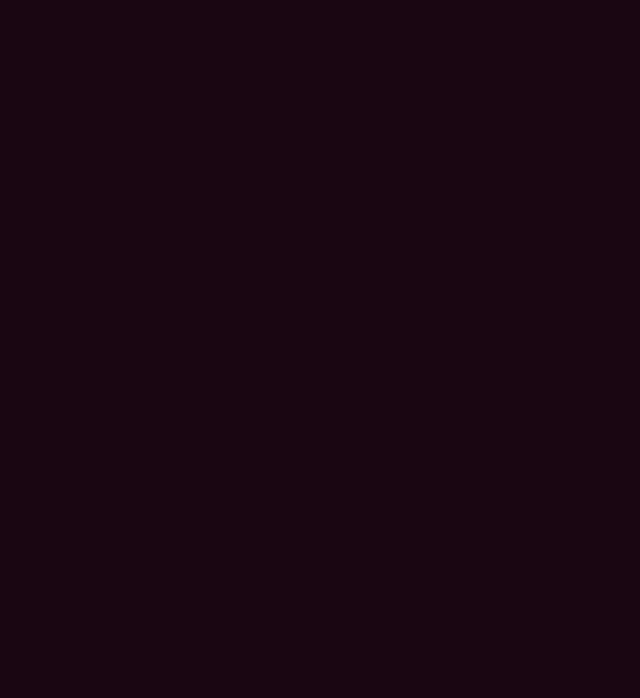
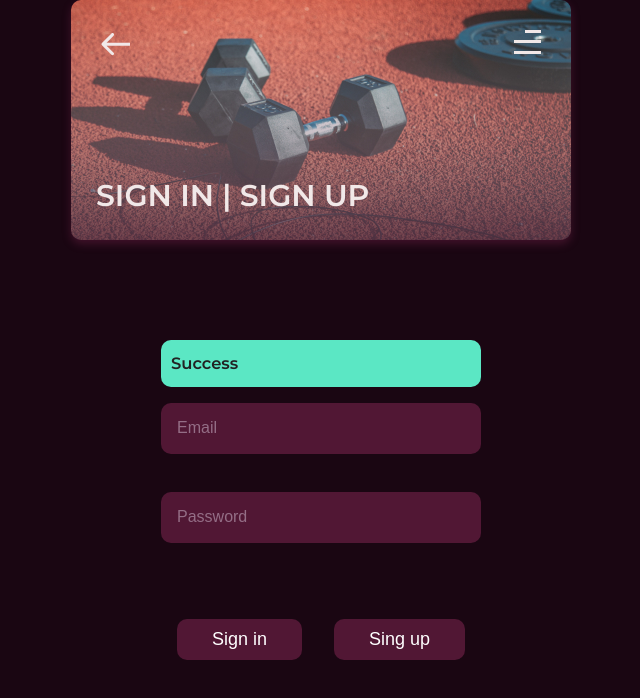
Before and after one commit to AidarIonov/workout-app, a React (Create React App) app in the folder front/: page /auth in a window 1280 px wide. Before the commit this address had no page. Shown: the top 698 px of the page, without its empty margins (319-959 px from the left). Built offline with nearby package versions, Linux system fonts and the light colour scheme.

Commit message:
feat(auth ui, alert ui)

```diff
--- a/front/package.json
+++ b/front/package.json
@@ -6,9 +6,11 @@
     "@testing-library/jest-dom": "^5.16.4",
     "@testing-library/react": "^13.1.1",
     "@testing-library/user-event": "^13.5.0",
+    "axios": "^0.27.2",
     "classnames": "^2.3.1",
     "react": "^18.1.0",
     "react-dom": "^18.1.0",
+    "react-query": "^3.38.1",
     "react-router-dom": "^6.3.0",
     "react-scripts": "5.0.1",
     "react-select": "^5.3.1",
--- a/front/src/App.js
+++ b/front/src/App.js
@@ -1,11 +1,13 @@
 import Home from './components/pages/home/Home';
 import { Route, Routes } from 'react-router-dom';
 import NewWorkout from './components/pages/newWorkout/NewWorkout';
+import Auth from './components/pages/authorization/Auth';
 const App = () => {
   return (
     <Routes>
       <Route path='/' element={<Home/>}/>
       <Route path='/new-workout' element={<NewWorkout/>}/>
+      <Route path='/auth' element={<Auth/>}/>
     </Routes>
   );
 };
--- a/front/src/components/common/header/Header.jsx
+++ b/front/src/components/common/header/Header.jsx
@@ -17,7 +17,7 @@ const Header = props => {
           <img src={arrowImage} alt="Auth" />
         </button>
       ) : (
-        <button className={styles.btn} type="button">
+        <button onClick={() => navigate('/auth')} className={styles.btn} type="button">
           <img src={userImage} alt="Auth" />
         </button>
       )}
--- /dev/null
+++ b/front/src/components/pages/authorization/Auth.jsx
@@ -0,0 +1,65 @@
+import { useState } from 'react';
+import Layout from '../../common/Layout';
+
+import bg from '../../../images/new-exercise.jpg'
+import Field from '../../ui/field/Field';
+import Button from '../../ui/button/Button';
+
+import styles from './auth.module.scss';
+import Alert from '../../ui/alert/Alert';
+
+const Auth = () => {
+  const [field, setField] = useState({
+    email: '',
+    password: ''
+  });
+  const [type, setType] = useState('auth');
+
+  const handleChange = e => {
+    setField(prev => ({...prev, [e.target.name]: e.target.value}))
+  }
+
+  const handleAuth = e => {
+    e.preventDefault()
+    if(type === 'auth') {
+      console.log('auth');
+    }else {
+      console.log('sign-in');
+    }
+    setField({email: '', password: ''})
+  }
+
+  return (
+    <Layout
+            background={bg}
+            title={'Sign in | Sign up'}>
+      <form onSubmit={handleAuth} className={styles.form}>
+              {true && <Alert>Success</Alert>}
+        <Field
+              type='email'
+              name={'email'}
+              placeholder='Email'
+              value={field.email}
+              onChange={handleChange}
+              required/>
+        <Field
+              type='password'
+              name={'password'}
+              placeholder='Password'
+              value={field.password}
+              onChange={handleChange}
+              required/>
+          <div className={styles.btns}>
+          <Button onClick={() => setType('sign-in')} className={styles.btn}>
+            Sign in
+          </Button>
+          <Button onClick={() => setType('auth')} className={styles.btn}>
+            Sing up
+          </Button>
+          </div>
+      </form>
+    </Layout>
+  );
+};
+
+export default Auth;
--- /dev/null
+++ b/front/src/components/pages/authorization/auth.module.scss
@@ -0,0 +1,32 @@
+@use '../../../scss/' as *;
+
+.form {
+  max-width: 320px;
+  width: 100%;
+  display: flex;
+  flex-direction: column;
+  margin: 100px auto;
+  input {
+    margin-bottom: 38px;
+  }
+}
+
+.btns {
+  display: flex;
+}
+
+.btn {
+  background-color: $purple;
+  display: block;
+  margin: 0 auto;
+  margin-top: 38px;
+}
+
+.exercise_link {
+  display: block;
+  margin-bottom: 10px;
+  text-align: right;
+  font-size: 15px;
+  line-height: 18px;
+  color: #be2e76;
+}
--- /dev/null
+++ b/front/src/components/ui/alert/Alert.jsx
@@ -0,0 +1,16 @@
+import cn from 'classnames';
+
+import styles from "./alert.module.scss";
+const Alert = ({type = 'success', children, ...props}) => {
+  return (
+    <div className={cn(styles.alert, {
+      [styles.error]: type === 'error',
+      [styles.warning]: type === 'warning',
+      [styles.info]: type === 'info'
+    })}>
+      <h3>{children}</h3>
+    </div>
+  );
+};
+
+export default Alert;
--- /dev/null
+++ b/front/src/components/ui/alert/alert.module.scss
@@ -0,0 +1,30 @@
+.alert {
+  width: 100%;
+  background-color: #5BE7C4;
+  color: #222;
+  margin-bottom: 1rem;
+  animation: fade .4s opacity;
+  padding: 10px;
+  border-radius: 10px;
+  &.error {
+    background-color: #FF2E63;
+    color: #fff;
+  }
+  &.info {
+    background-color: #50C1E9;
+  }
+  &.warning {
+    background-color: #F75940;
+    color: #fff;
+  }
+}
+
+@keyframes fade {
+  from {
+    opacity: 0;
+  }
+
+  to {
+    opacity: 1;
+  }
+}
--- a/front/src/components/ui/field/Field.jsx
+++ b/front/src/components/ui/field/Field.jsx
@@ -4,6 +4,7 @@ const Field = props => {
     <>
       <input className={styles.input}
             type={props.type}
+            required={props.required}
             onChange={props.onChange}
             value={props.value}
             placeholder={props.placeholder}
```
Also changed, not shown: 1 other file (tests, documents, lock files or other folders).
